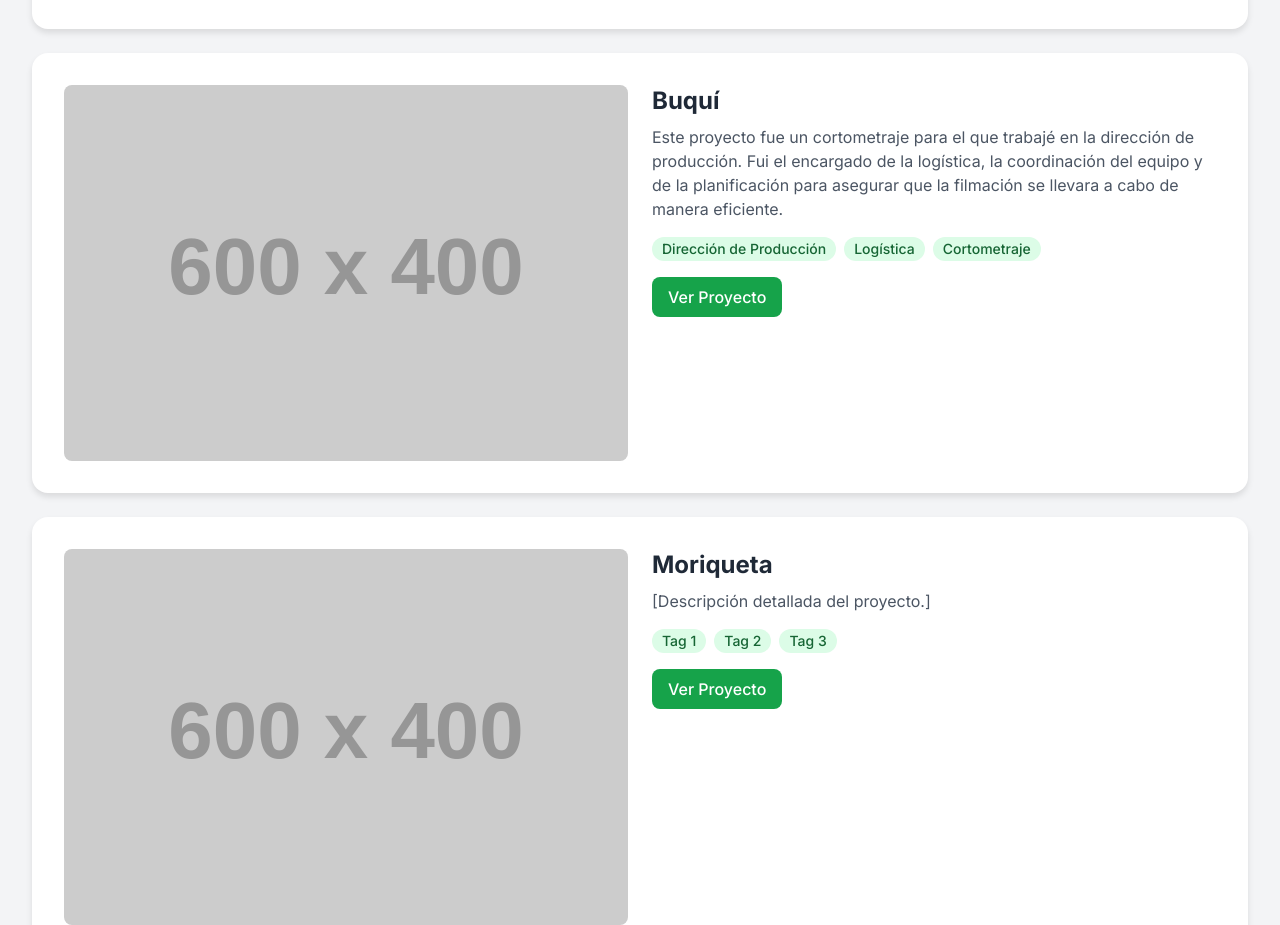
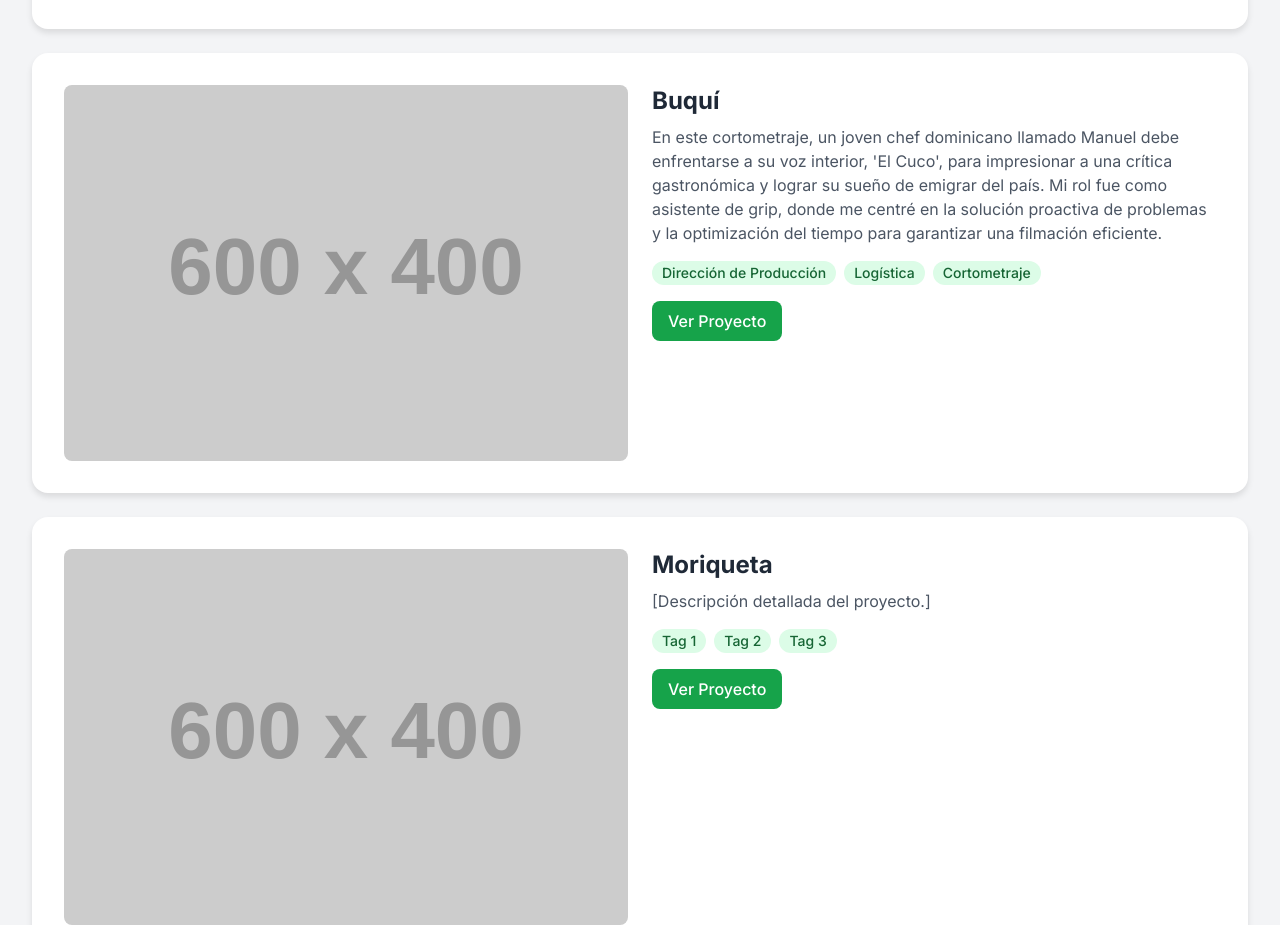
Before and after one commit to Zafrashoots-hub/Denzer-Zafra, a plain HTML site: page 1index.html in a window 1280 px wide. Shown: the part 1586-2511 px from the top of the page. Drawn offline with nearby package versions, Linux system fonts and the light colour scheme; placeholder pictures from the web are drawn by us.

Commit message:
Update 1index.html

```diff
--- a/1index.html
+++ b/1index.html
@@ -115,7 +115,7 @@
                 <div class="md:w-1/2">
                     <h3 class="text-2xl font-semibold text-gray-800 mb-2">Buquí</h3>
                     <p class="text-gray-600 mb-4">
-                        Este proyecto fue un cortometraje para el que trabajé en la dirección de producción. Fui el encargado de la logística, la coordinación del equipo y de la planificación para asegurar que la filmación se llevara a cabo de manera eficiente.
+                        En este cortometraje, un joven chef dominicano llamado Manuel debe enfrentarse a su voz interior, 'El Cuco', para impresionar a una crítica gastronómica y lograr su sueño de emigrar del país. Mi rol fue como asistente de grip, donde me centré en la solución proactiva de problemas y la optimización del tiempo para garantizar una filmación eficiente.
                     </p>
                     <div class="flex flex-wrap gap-2 mb-4">
                         <span class="bg-green-100 text-green-800 text-sm font-medium px-2.5 py-0.5 rounded-full">Dirección de Producción</span>
```
